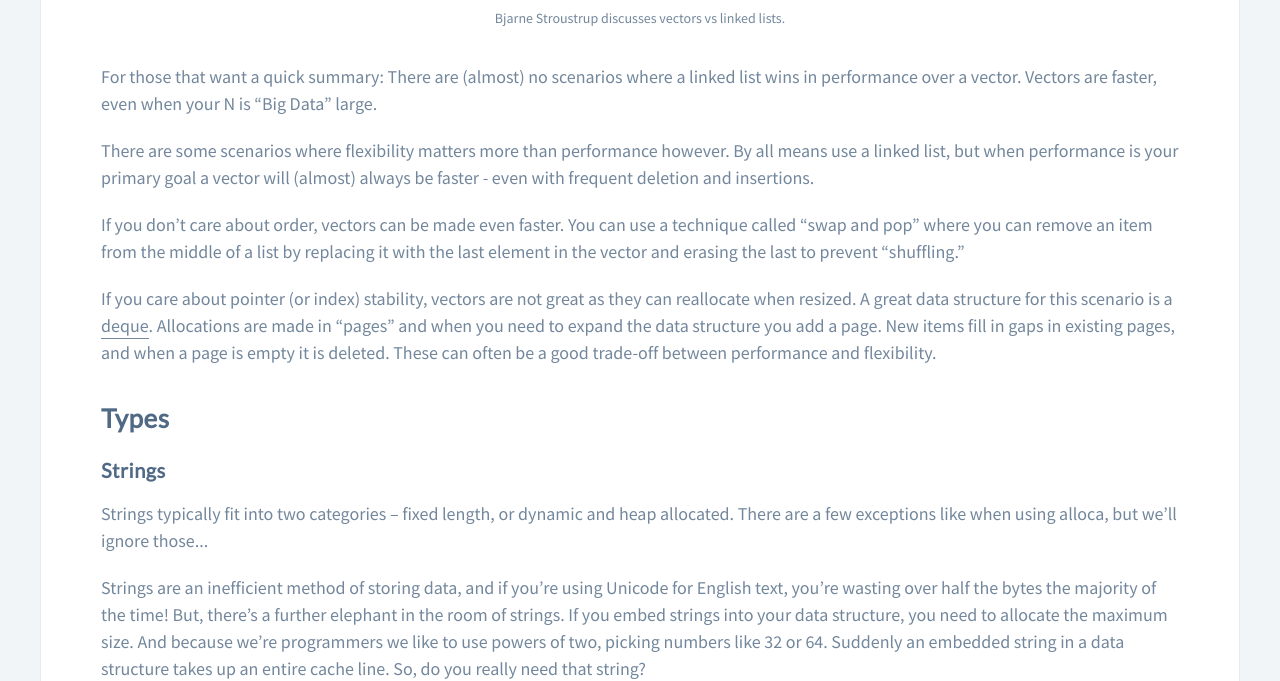
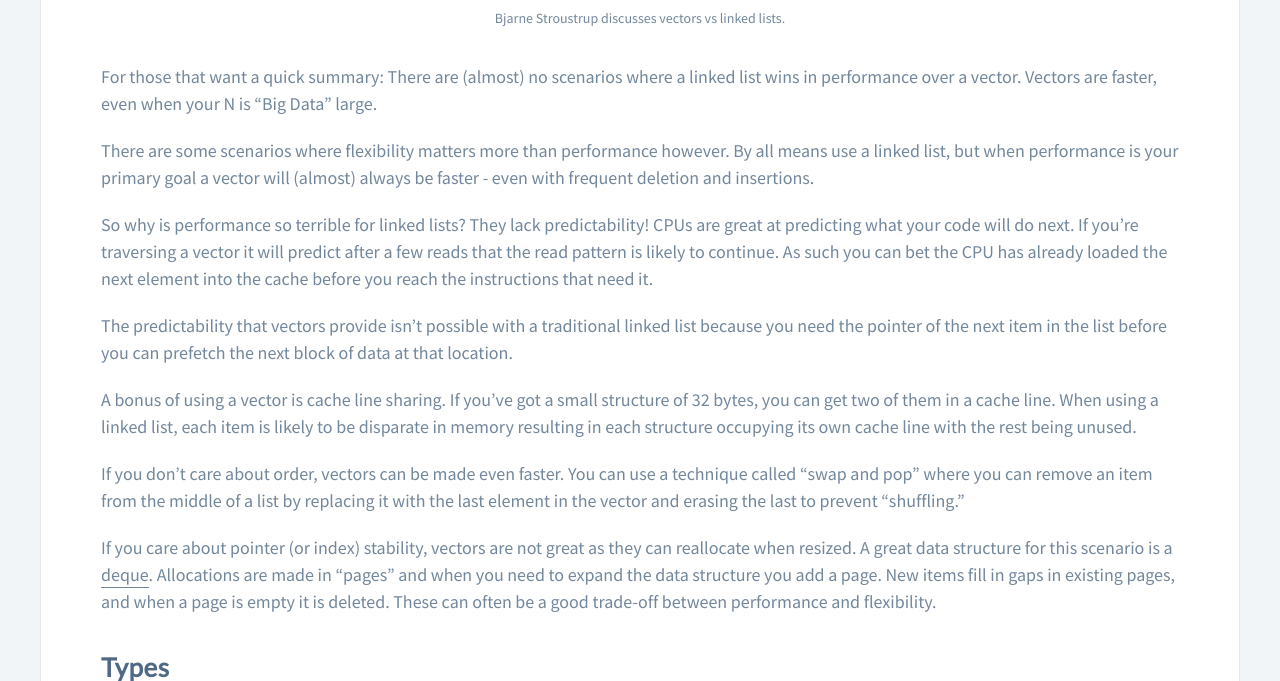
Before and after one commit to IanNorris/PersonalWebsite, a PHP site: page /Blog/CacheCrashCourse/index.php in a window 1280 px wide. Shown: the part 3386-4067 px from the top of the page. Run offline with PHP 8.4, Linux system fonts and the light colour scheme; some libraries are stand-ins or nearby versions; grey boxes are pictures that could not be loaded.

Commit message:
Further work on blog post

```diff
--- a/web_root/Blog/CacheCrashCourse/index.php
+++ b/web_root/Blog/CacheCrashCourse/index.php
@@ -94,6 +94,12 @@ table.diff tbody td, table.diff tbody th {
 <p>For those that want a quick summary: There are (almost) no scenarios where a linked list wins in performance over a vector. Vectors are faster, even when your N is “Big Data” large.</p>
 
 <p>There are some scenarios where flexibility matters more than performance however. By all means use a linked list, but when performance is your primary goal a vector will (almost) always be faster - even with frequent deletion and insertions.</p>
+
+<p>So why is performance so terrible for linked lists? They lack predictability! CPUs are great at predicting what your code will do next. If you’re traversing a vector it will predict after a few reads that the read pattern is likely to continue. As such you can bet the CPU has already loaded the next element into the cache before you reach the instructions that need it.</p>
+
+<p>The predictability that vectors provide isn’t possible with a traditional linked list because you need the pointer of the next item in the list before you can prefetch the next block of data at that location.</p>
+
+<p>A bonus of using a vector is cache line sharing. If you’ve got a small structure of 32 bytes, you can get two of them in a cache line. When using a linked list, each item is likely to be disparate in memory resulting in each structure occupying its own cache line with the rest being unused.</p>
 
 <p>If you don’t care about order, vectors can be made even faster. You can use a technique called “swap and pop” where you can remove an item from the middle of a list by replacing it with the last element in the vector and erasing the last to prevent “shuffling.”</p>
 
@@ -340,6 +346,65 @@ Of course not, and in fact aggressive inlining can often be counterproductive.</
 
 <?php YouTube("rX0ItVEVjHc", "Mike Acton - Data-Oriented Design and C++"); ?>
 
+<h2>Benchmarking it</h2>
+
+<p>So, what happens if you apply all these rules? Or rather, what happens if we do the exact opposite? I wrote a small benchmark that was representative of all the mistakes above, then fixed them all in a series of changes. It’s a bit contrived but bear with me.</p>
+
+<p>These are the rules I stuck to:</p>
+
+<ul>
+	<li>No data can be lost. We assume that all the data present in the app is useful to the program, but we don’t care about how that data is accessed (or initialized) outside of our “hot path.”</li>
+	<li>This is not an optimization demo, so I can’t modify the core of the algorithm, just how the data it needs is accessed.</li>
+	<li>Because we don’t necessarily need to write the result for every object, we’ll pick a subset of objects to write their result back based on their index. You can pretend this is based on the value written or some other Boolean.</li>
+</ul>
+
+<h3>Version 1</h3>
+
+<p>Our starting point. Imagine this codebase has evolved over time through several years and developers. All the bad practices seen here I’ve seen in real production code. In fact, this isn’t even that bad by comparison...</p>
+
+<h3>Version 2</h3>
+
+<p>We remove the separate Transform object here resulting in less indirection and put the data it contains next to the other used data. Now, something interesting happens here – the performance actually decreases! We’ll explore Version 2 in more detail later, it’s quite interesting! For now though, know that we’ll want this change later on regardless of its performance impact compared to Version 1.</p>
+
+<h3>Version 3</h3>
+
+<p>Now we swap a std::list for std::vector. That’s the only change. This has the largest performance impact of all the changes. Depending on hardware this is anywhere from 2.5x faster to 60x faster!</p>
+
+<h3>Version 4</h3>
+
+<p>Now we tidy up the mess of data and organize it to reduce padding. Depending on memory bandwidth this can have a decent performance impact as you’re reducing the amount of wasted space from padding in the cache lines fetched.</p>
+
+<h3>Version 5</h3>
+
+<p>Here we swap the 4 byte Boolean type for a one byte Boolean. The history of this <a href="https://stackoverflow.com/questions/54217528/are-there-any-modern-cpus-where-a-cached-byte-store-is-actually-slower-than-a-wo" target="_blank">is complex</a>, but I’ve worked with coding standards that mandated using a 32bit type as a Boolean as a result of the impact of this on some hardware. On modern CPUs using 4 byte Booleans will always be a net loss.</p>
+
+<p>Again, the gains here are minimal unless there are a large number of Booleans in use, in which case the savings can add up.</p>
+
+<h3>Version 6</h3>
+
+<p>Next, we move the data we don’t need for our “hot path” out into a separate structure but keep a pointer from our primary structure. I found that in some cases this was actually slower (despite our structure decreasing from 656 bytes to 88 bytes), but these remain edge cases. In most cases you will see a performance boost from making this change. This should become obvious if you hit this case though as you’ll have profiled the change, right?</p>
+
+<h3>Version 7</h3>
+
+<p>In version 7 we make additional changes by batching data used together into their individual arrays. The pointer to the “other” data is now separated out and isn’t referenced in the primary structure at all. Instead we rely on the object’s index to access the other data sets.</p>
+
+<p>The result data is also written directly to its own array. We likely get additional benefits here by never reading the result value, only writing it directly to its target location.</p>
+
+<h2>Benchmark results</h2>
+
+<figure class="fig-noresize">
+	<img src="msvc_versions.png" alt="Benchmark results for MSVC">
+	<figcaption>Benchmark results for MSVC</figcaption>
+</figure>
+
+<p>There are two versions on display here. The first is “partial write back”. In this case we only write back 1% of our results back. This is to simulate a scenario where an object is updating but only sometimes needs to update the stored result. The other scenario is “full write back”, here we always write the result regardless of whether the value changed.</p>
+
+<p>The partial writeback scenario is an interesting one because although I attempted to simulate randomness of objects being updated, the compiler has clearly seen some additional room for optimization in Version 7. Of course, this is only part of the story, see the section about different compilers later!</p>
+
+<p>You can explore the benchmark results further by using the diff tool to compare two versions of the code and results.</p>
+
+<p style="color:red">TODO: Diff here</p>
+
 <!-- ------------------------------------------------------------------------------------ -->
 <!--
 <div id="diffoutput"> </div>
```
Also changed, not shown: web_root/Blog/CacheCrashCourse/msvc_versions.png (added).
